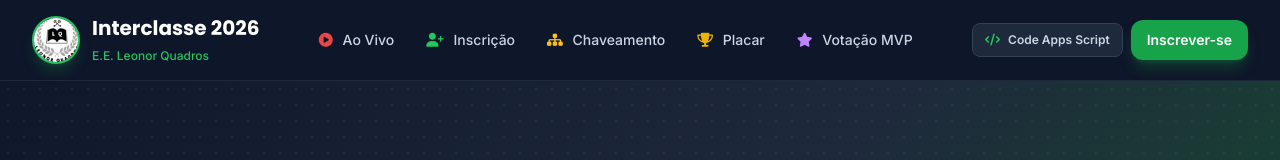
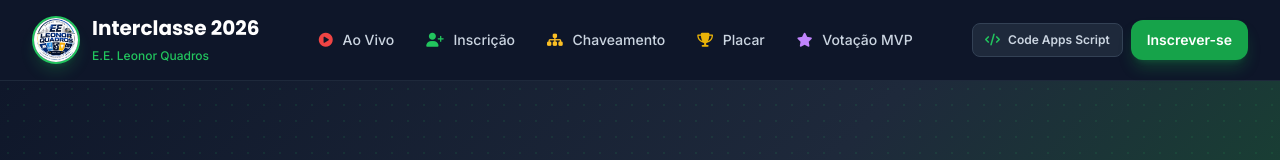
Before and after one commit to robinsonjardim-lang/inter-leonor-quadros, a plain HTML site: page index.html in a window 1280 px wide. Shown: the top 160 px of the page. Drawn offline with nearby package versions, Linux system fonts and the light colour scheme.

Commit message:
Ajuste4
ajuste

```diff
--- a/index.html
+++ b/index.html
@@ -98,7 +98,7 @@
                 <!-- Logo -->
                 <a href="#" class="flex items-center gap-3 group">
                     <div class="w-12 h-12 rounded-full overflow-hidden border-2 border-brand-500 shadow-lg shadow-brand-500/20 group-hover:scale-105 transition-transform duration-300 bg-slate-800 flex items-center justify-center">
-                        <img src="IMG_7333.jpeg" alt="Logotipo Escola Leonor Quadros" class="w-full h-full object-cover" onerror="this.onerror=null; this.src='https://placehold.co/120x120/16a34a/ffffff?text=LQ+2026';">
+                        <img src="logoLeonor.jpeg" alt="Logotipo Escola Leonor Quadros" class="w-full h-full object-cover" onerror="this.onerror=null; this.src='https://placehold.co/120x120/16a34a/ffffff?text=LQ+2026';">
                     </div>
                     <div>
                         <span class="font-display font-bold text-lg sm:text-xl text-white block leading-tight">Interclasse 2026</span>
```
